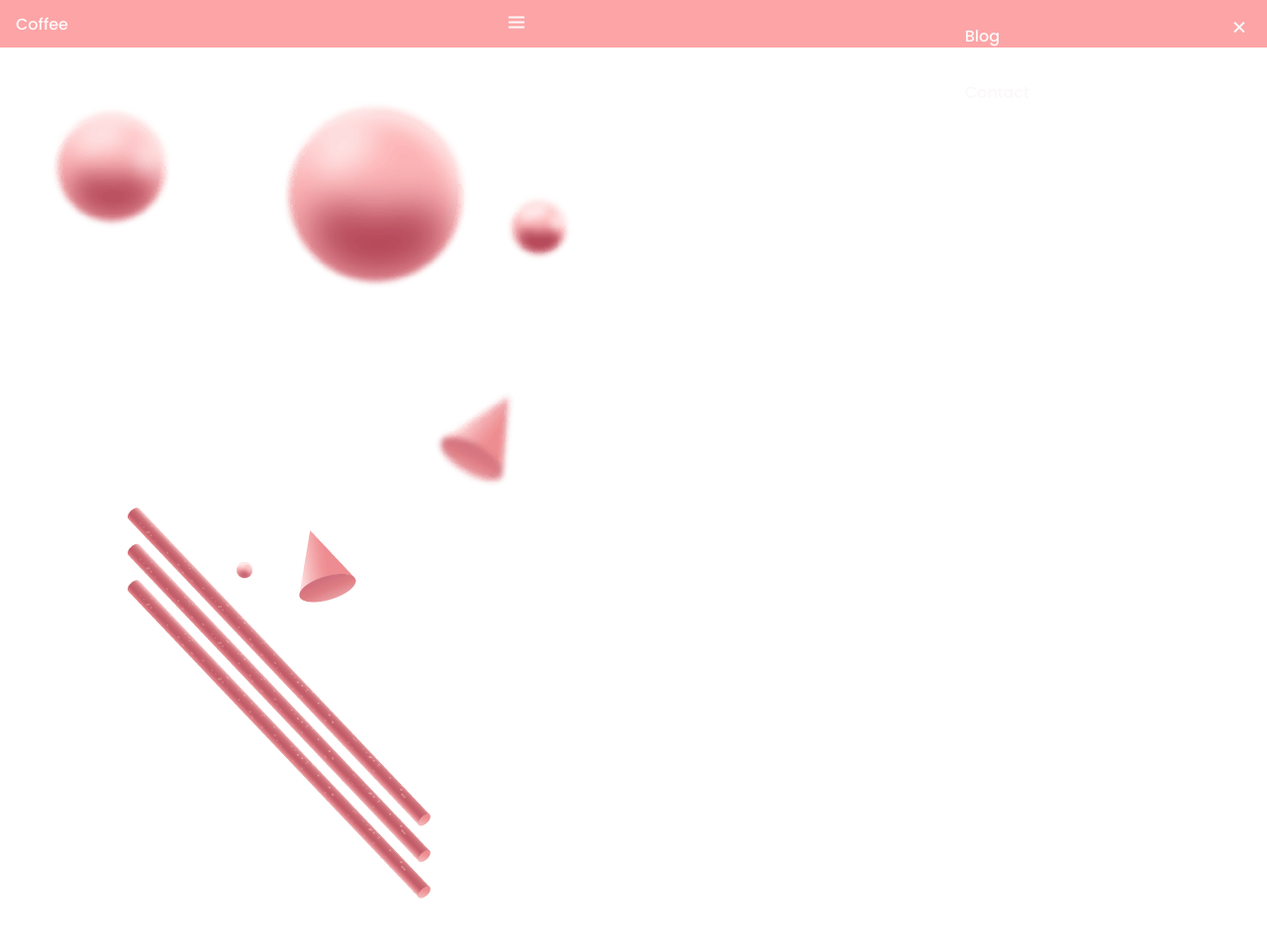
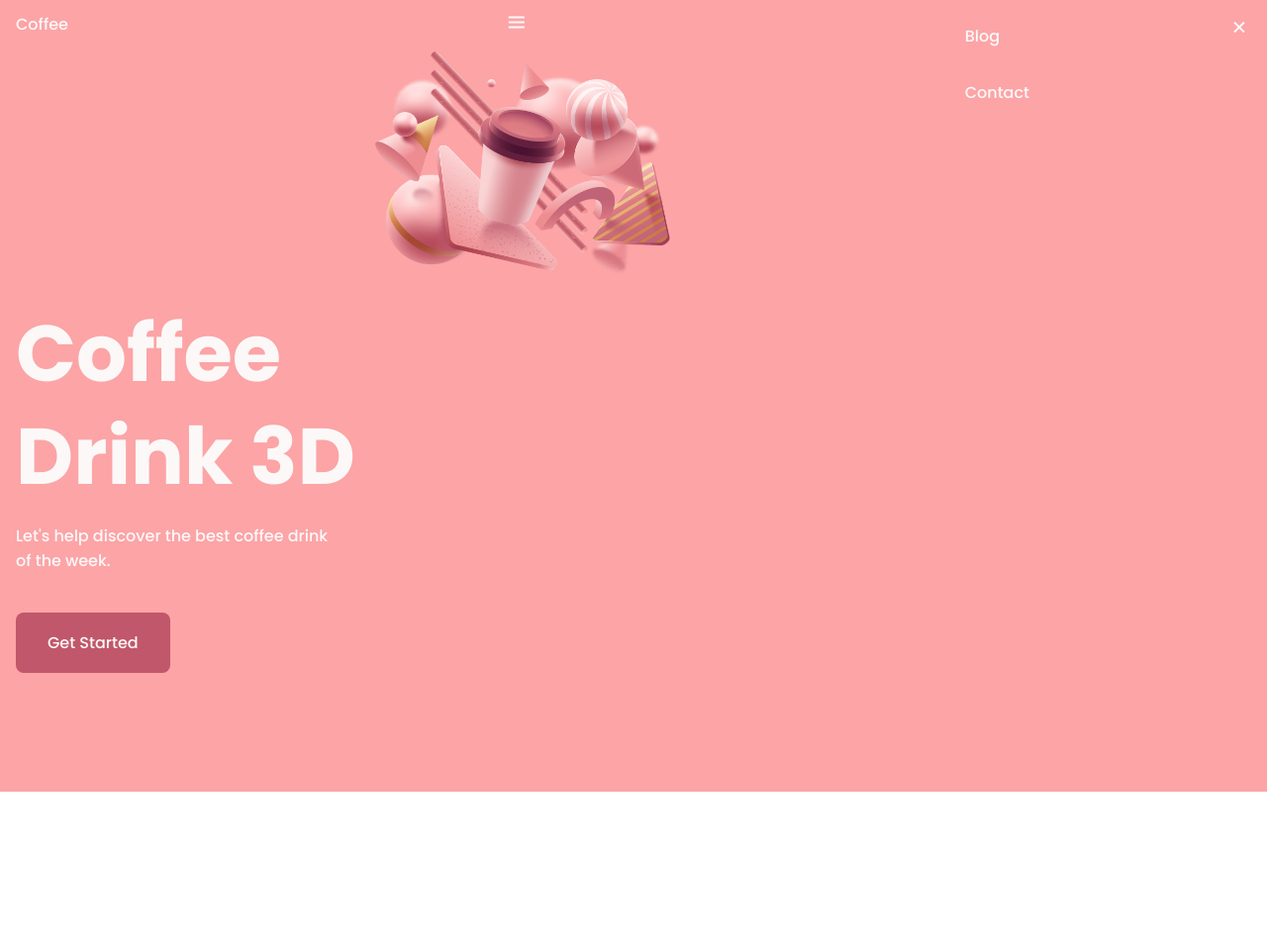
Before and after one commit to LeslieLopez25/coffee-landing-page, a plain HTML site: page index.html in a window 1280 px wide. Shown: the top 960 px of the page at 99% size. After the commit the page ends 800 px from the top, so only its background shows below. Drawn offline with nearby package versions, Linux system fonts and the light colour scheme.

Commit message:
Completed the home section for css

```diff
--- a/styles.css
+++ b/styles.css
@@ -136,3 +136,55 @@ img {
 .show {
     right: 0;
 }
+
+/* HOME */
+.home {
+    background-color: var(--first-color);
+    overflow: hidden;
+}
+
+.home__container {
+    height: calc(100vh - var(--header-height));
+    grid-template-rows: repeat(2, max-content);
+    row-gap: 1.5rem;
+}
+
+.home__img {
+    position: relative;
+    padding-top: 1.5rem;
+    justify-self: center;
+    width: 302px;
+    height: 233px;
+}
+
+.home__img img {
+    position: absolute;
+    top: 0;
+    left: 0;
+}
+
+.home__data {
+    color: var(--white-color);
+}
+
+.home__title {
+    font-size: var(--big-font-size);
+    line-height: 1.3;
+    margin-bottom: 1rem;
+}
+
+.home__description {
+    margin-bottom: 2.5rem;
+}
+
+.home__button {
+    display: inline-block;
+    background-color: var(--first-color-dark);
+    color: var(--white-color);
+    padding: 1.125rem 2rem;
+    border-radius: .5rem;
+}
+
+.home__button:hover {
+    background-color: var(--first-color-darken);
+}
```
Also changed, not shown: index.html (+0 -2 lines).
